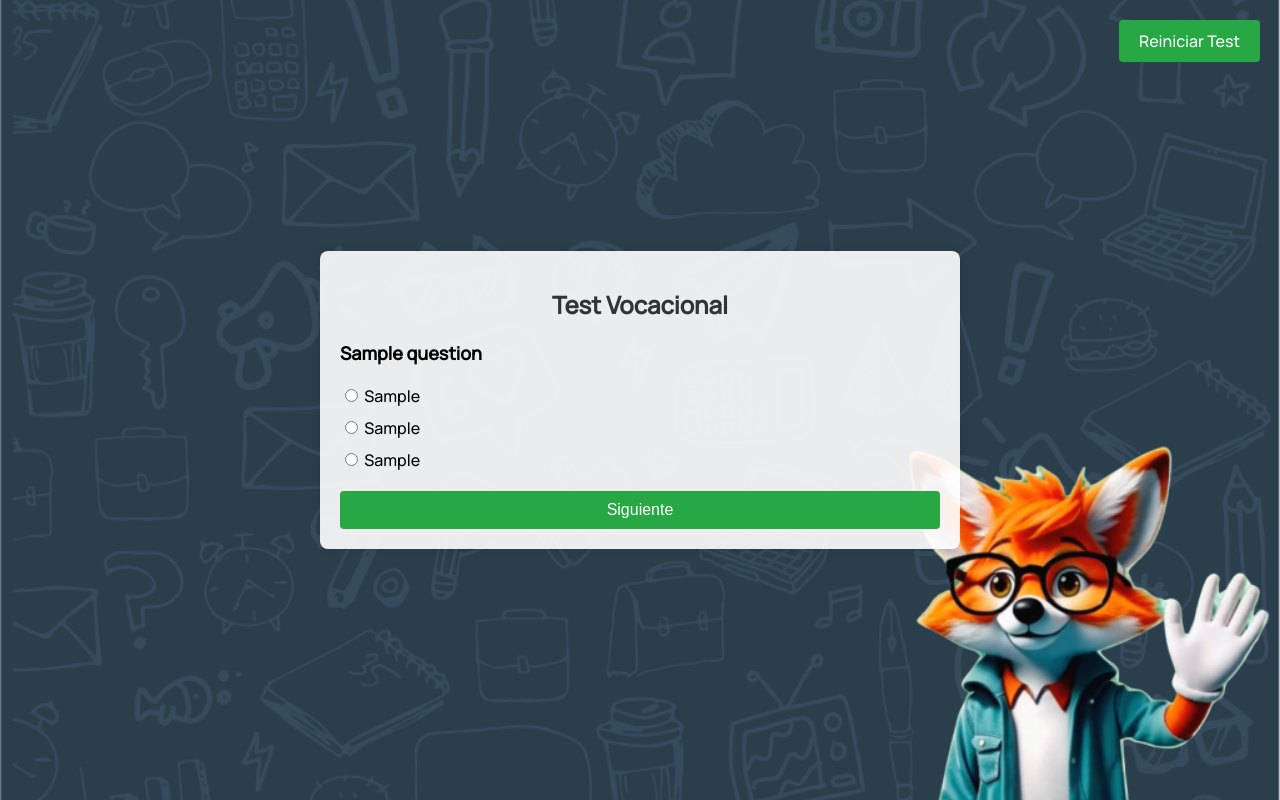
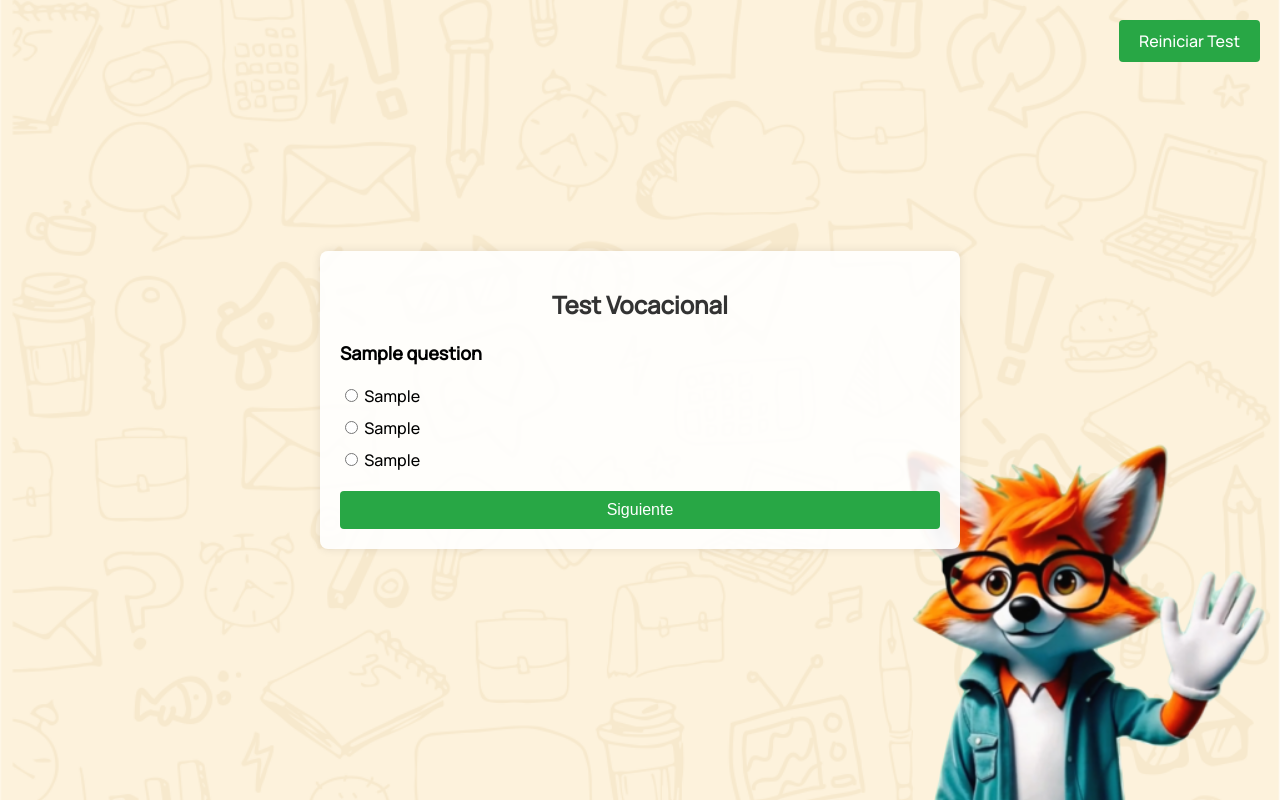
Before and after one commit to tomisilveira/auka_vocacional_simple, a Flask app: template templates/test.html in a window 1280 px wide. Run offline with Flask 3, Linux system fonts and the light colour scheme; the template is opened without the code that fills it: most values are stand-ins (such as "Sample title", 1, 10 or a date in 2020).

Commit message:
Update styles.css

```diff
--- a/static/styles.css
+++ b/static/styles.css
@@ -87,7 +87,7 @@ body.index {
 
 /* Estilos para la página del test (test.html) */
 body.test {
-    background-image: url('img/fondo\ tablet\ azul\ auka.png'); /* Imagen de fondo para test.html */
+    background-image: url('img/fondo\ tablet\ clarito\ auka.png'); /* Imagen de fondo para test.html */
 }
 
 .test-container {
```
